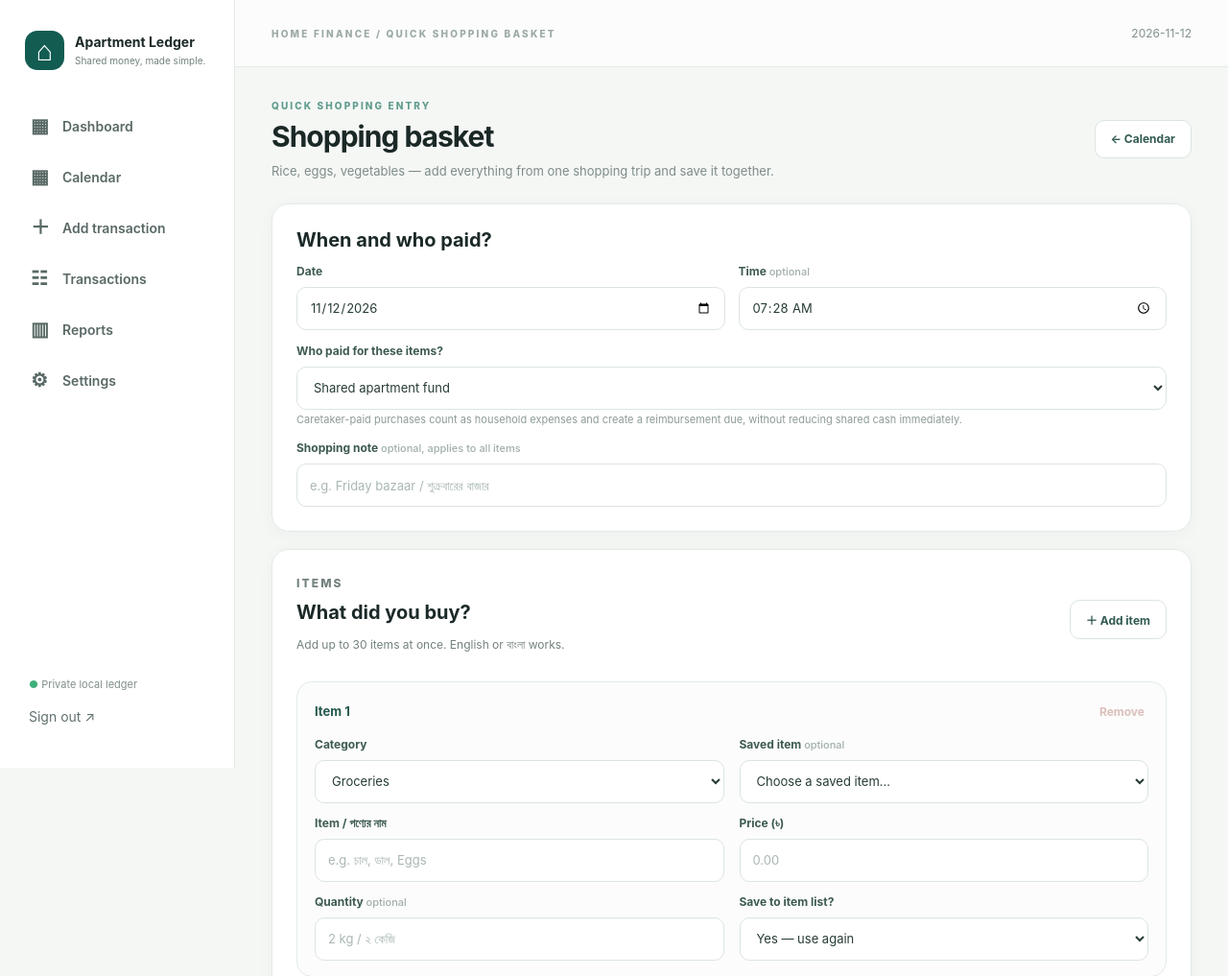
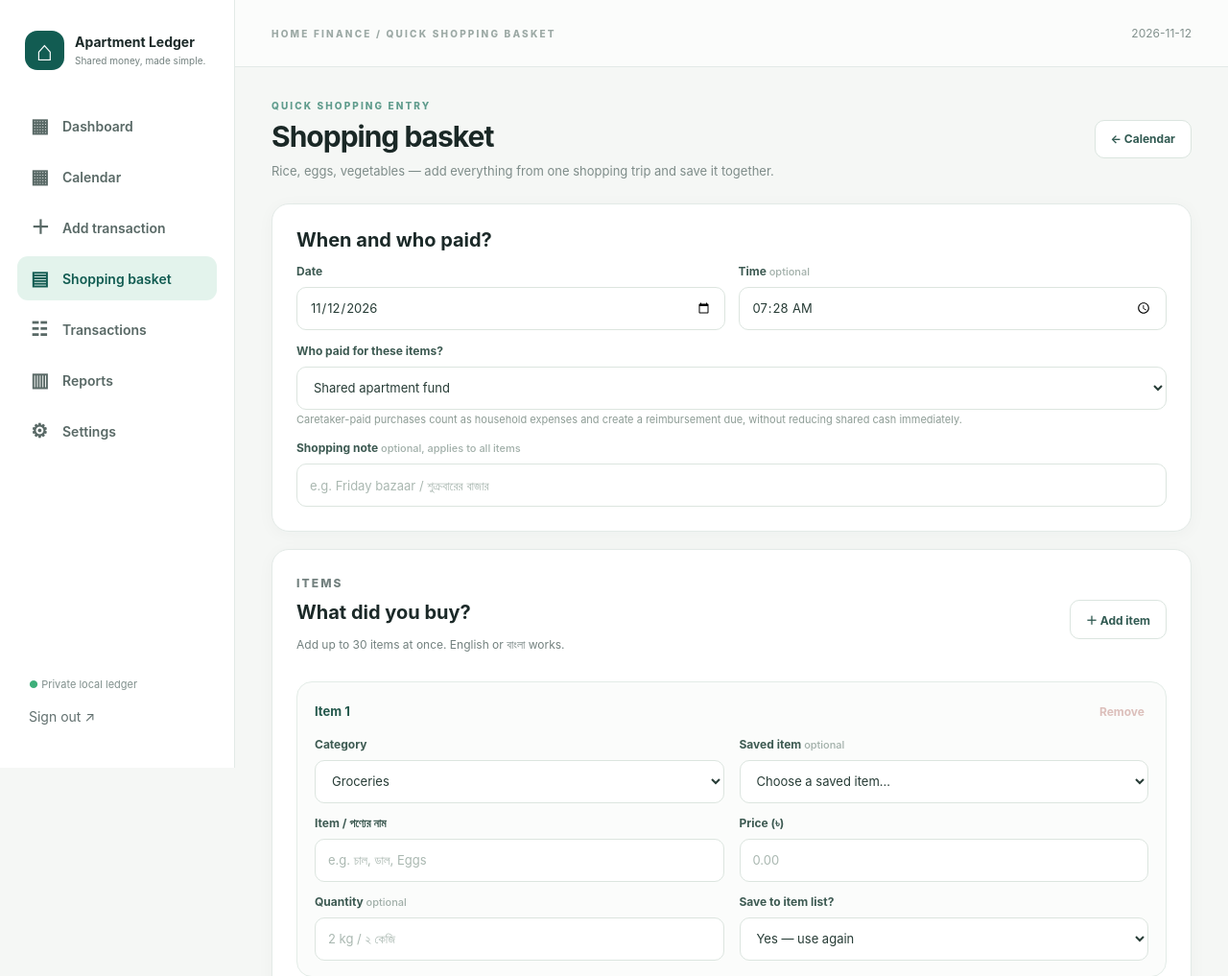
Before and after one commit to Rafidabd/apartment-ledger, a Flask app: page /basket in a window 1280 px wide. Shown: the top 1017 px of the page at 96% size. Run offline with Flask 3, Linux system fonts and the light colour scheme; the visitor is signed in with stand-in values (Sample User, id 1); data comes from the database, SQL or seed files in the repository; data that the repository does not hold is empty.

Commit message:
Link multi-item basket in desktop navigation

```diff
--- a/templates/base.html
+++ b/templates/base.html
@@ -20,7 +20,8 @@
       <nav class="sidebar-nav" aria-label="Main navigation">
         <a class="nav-link {% if request.endpoint == 'dashboard' %}active{% endif %}" href="{{ url_for('dashboard') }}"><span>▦</span> Dashboard</a>
         <a class="nav-link {% if request.endpoint in ['calendar_view','day_view'] %}active{% endif %}" href="{{ url_for('calendar_view') }}"><span>▦</span> Calendar</a>
-        <a class="nav-link {% if request.endpoint == 'record' %}active{% endif %}" href="{{ url_for('record', kind='expense') }}"><span>＋</span> Add transaction</a>
+        <a class="nav-link {% if request.endpoint == 'record' or request.endpoint == 'edit_expense' %}active{% endif %}" href="{{ url_for('record', kind='expense') }}"><span>＋</span> Add transaction</a>
+        <a class="nav-link {% if request.endpoint == 'basket' %}active{% endif %}" href="{{ url_for('basket') }}"><span>▤</span> Shopping basket</a>
         <a class="nav-link {% if request.endpoint == 'transactions' %}active{% endif %}" href="{{ url_for('transactions') }}"><span>☷</span> Transactions</a>
         <a class="nav-link {% if request.endpoint == 'reports' %}active{% endif %}" href="{{ url_for('reports') }}"><span>▥</span> Reports</a>
         <a class="nav-link {% if request.endpoint == 'settings' %}active{% endif %}" href="{{ url_for('settings') }}"><span>⚙</span> Settings</a>
```
